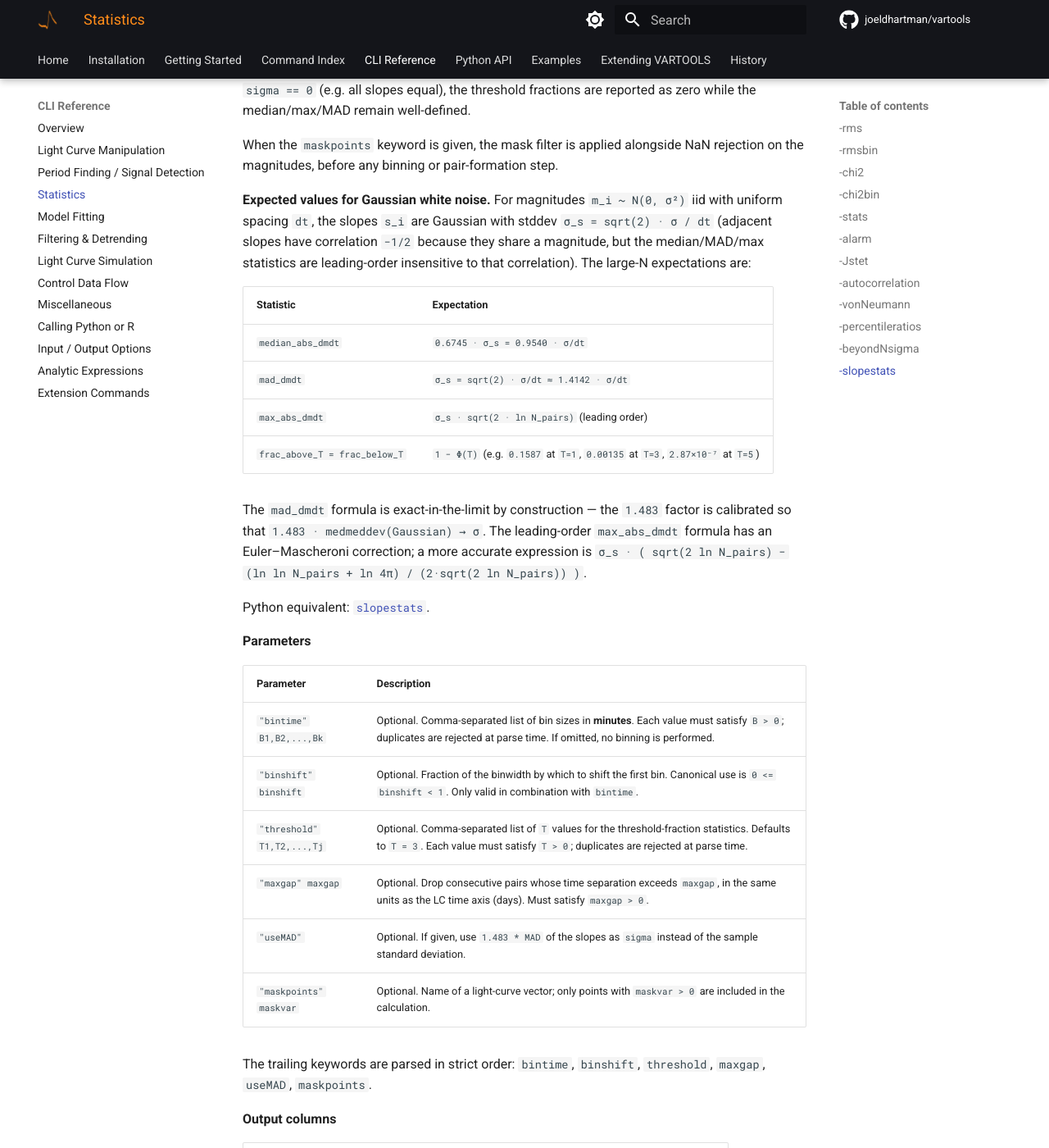
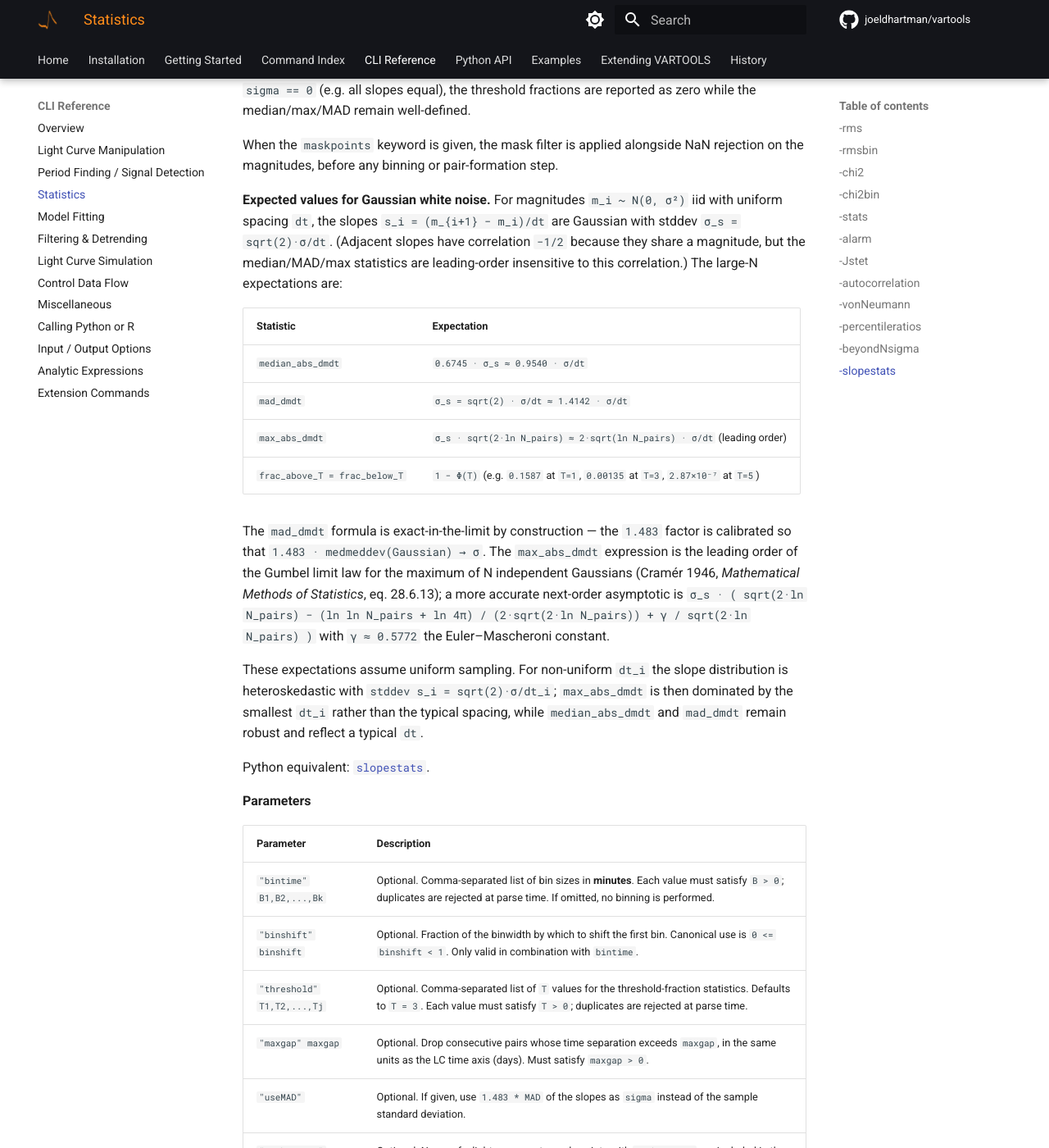
Before and after one commit to joeldhartman/vartools-site, an MkDocs documentation site: the page built from docs/cli/statistics.md, in a window 1280 px wide and 1400 px high, scrolled down 16073 px. Shown: the whole window at 82% size. Built offline with MkDocs 1.6.1 and Material for MkDocs 9.7.7, drawn with Linux system fonts in a browser that asks for light colours; comment, search, counter and statistics services are not loaded; the version menu is left out.

Commit message:
docs: -slopestats Gaussian baselines -- expand σ/dt, Cramér 1946 citation, uniform-sampling caveat

```diff
--- a/docs/cli/statistics.md
+++ b/docs/cli/statistics.md
@@ -577,16 +577,18 @@ NaN magnitudes are dropped before any binning or pair-formation step. If fewer t
 
 When the `maskpoints` keyword is given, the mask filter is applied alongside NaN rejection on the magnitudes, before any binning or pair-formation step.
 
-**Expected values for Gaussian white noise.** For magnitudes `m_i ~ N(0, σ²)` iid with uniform spacing `dt`, the slopes `s_i` are Gaussian with stddev `σ_s = sqrt(2) · σ / dt` (adjacent slopes have correlation `−1/2` because they share a magnitude, but the median/MAD/max statistics are leading-order insensitive to that correlation). The large-N expectations are:
+**Expected values for Gaussian white noise.** For magnitudes `m_i ~ N(0, σ²)` iid with uniform spacing `dt`, the slopes `s_i = (m_{i+1} − m_i)/dt` are Gaussian with stddev `σ_s = sqrt(2)·σ/dt`. (Adjacent slopes have correlation `−1/2` because they share a magnitude, but the median/MAD/max statistics are leading-order insensitive to this correlation.) The large-N expectations are:
 
 | Statistic | Expectation |
 |-----------|-------------|
-| `median_abs_dmdt` | `0.6745 · σ_s = 0.9540 · σ/dt` |
-| `mad_dmdt` | `σ_s = sqrt(2) · σ/dt ≈ 1.4142 · σ/dt` |
-| `max_abs_dmdt` | `σ_s · sqrt(2 · ln N_pairs)` (leading order) |
+| `median_abs_dmdt` | `0.6745 · σ_s ≈ 0.9540 · σ/dt` |
+| `mad_dmdt`        | `σ_s = sqrt(2) · σ/dt ≈ 1.4142 · σ/dt` |
+| `max_abs_dmdt`    | `σ_s · sqrt(2·ln N_pairs) ≈ 2·sqrt(ln N_pairs) · σ/dt` (leading order) |
 | `frac_above_T = frac_below_T` | `1 − Φ(T)` (e.g. `0.1587` at `T=1`, `0.00135` at `T=3`, `2.87×10⁻⁷` at `T=5`) |
 
-The `mad_dmdt` formula is exact-in-the-limit by construction — the `1.483` factor is calibrated so that `1.483 · medmeddev(Gaussian) → σ`. The leading-order `max_abs_dmdt` formula has an Euler–Mascheroni correction; a more accurate expression is `σ_s · ( sqrt(2 ln N_pairs) − (ln ln N_pairs + ln 4π) / (2·sqrt(2 ln N_pairs)) )`.
+The `mad_dmdt` formula is exact-in-the-limit by construction — the `1.483` factor is calibrated so that `1.483 · medmeddev(Gaussian) → σ`. The `max_abs_dmdt` expression is the leading order of the Gumbel limit law for the maximum of N independent Gaussians (Cramér 1946, *Mathematical Methods of Statistics*, eq. 28.6.13); a more accurate next-order asymptotic is `σ_s · ( sqrt(2·ln N_pairs) − (ln ln N_pairs + ln 4π) / (2·sqrt(2·ln N_pairs)) + γ / sqrt(2·ln N_pairs) )` with `γ ≈ 0.5772` the Euler–Mascheroni constant.
+
+These expectations assume uniform sampling. For non-uniform `dt_i` the slope distribution is heteroskedastic with `stddev s_i = sqrt(2)·σ/dt_i`; `max_abs_dmdt` is then dominated by the smallest `dt_i` rather than the typical spacing, while `median_abs_dmdt` and `mad_dmdt` remain robust and reflect a typical `dt`.
 
 Python equivalent: [`slopestats`](../python/commands/statistics.md#slopestats-per-pair-slope-statistics).
 
```
Also changed, not shown: docs/python/commands/statistics.md (+7 -5 lines).
